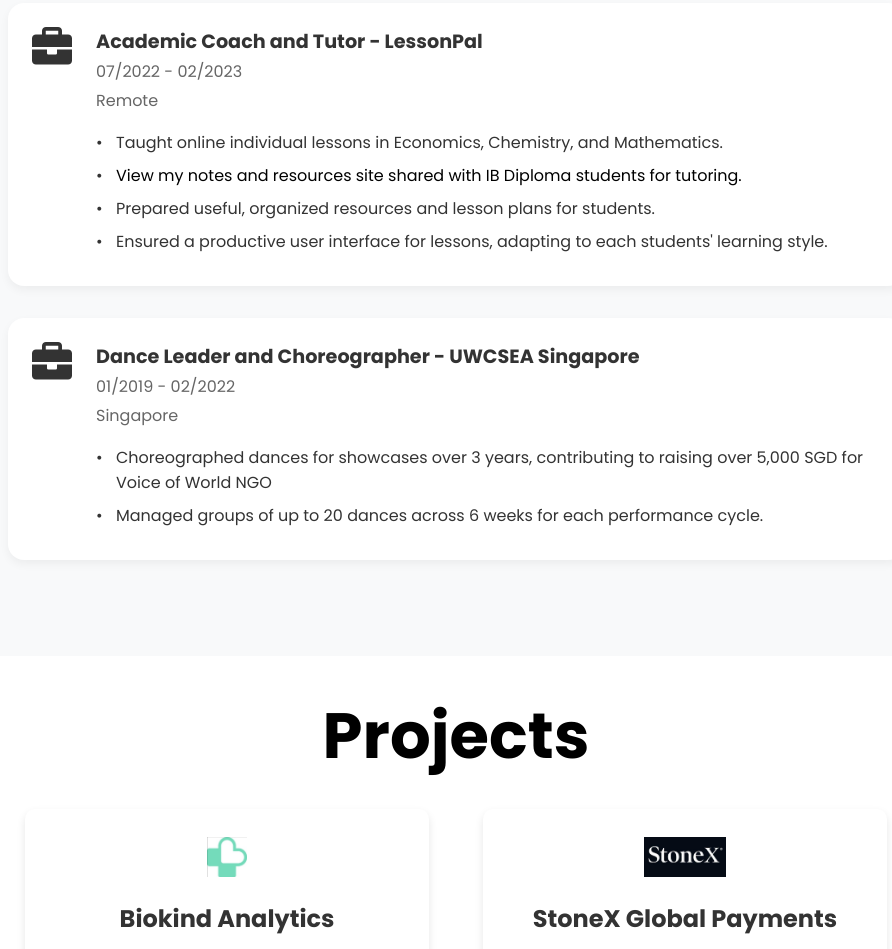
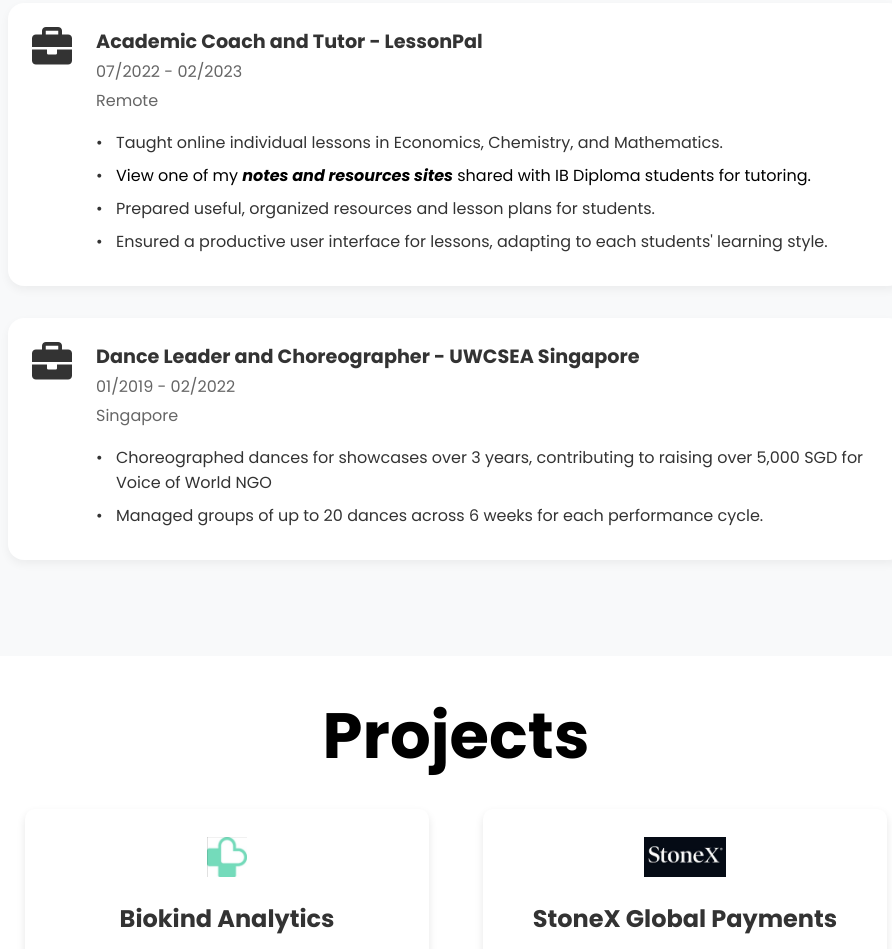
Before and after one commit to ananyadevraj/portfolio, a plain HTML site: page index.html in a window 1280 px wide. Shown: the part 4136-5085 px from the top of the page, without its empty margins (184-1076 px from the left). Drawn offline with Linux system fonts and the light colour scheme.

Commit message:
further fix

```diff
--- a/index.html
+++ b/index.html
@@ -229,7 +229,7 @@
                 </p>
                 <ul>
                     <li>Taught online individual lessons in Economics, Chemistry, and Mathematics.</li>
-                    <li> <a href = "https://ananyasnotes.notion.site/dac488cbfb0144b6a37ce72c1f108817?v=66609fb7fe054059a4d435a022057919">View my notes and resources site shared with IB Diploma students for tutoring.</a> </li>
+                    <li> <a href = "https://ananyasnotes.notion.site/dac488cbfb0144b6a37ce72c1f108817?v=66609fb7fe054059a4d435a022057919">View one of my <em><strong>notes and resources sites</strong></em> shared with IB Diploma students for tutoring.</a> </li>
                     <li>Prepared useful, organized resources and lesson plans for students.</li>
                     <li>Ensured a productive user interface for lessons, adapting to each students' learning style.</li>
                 </ul>
```
